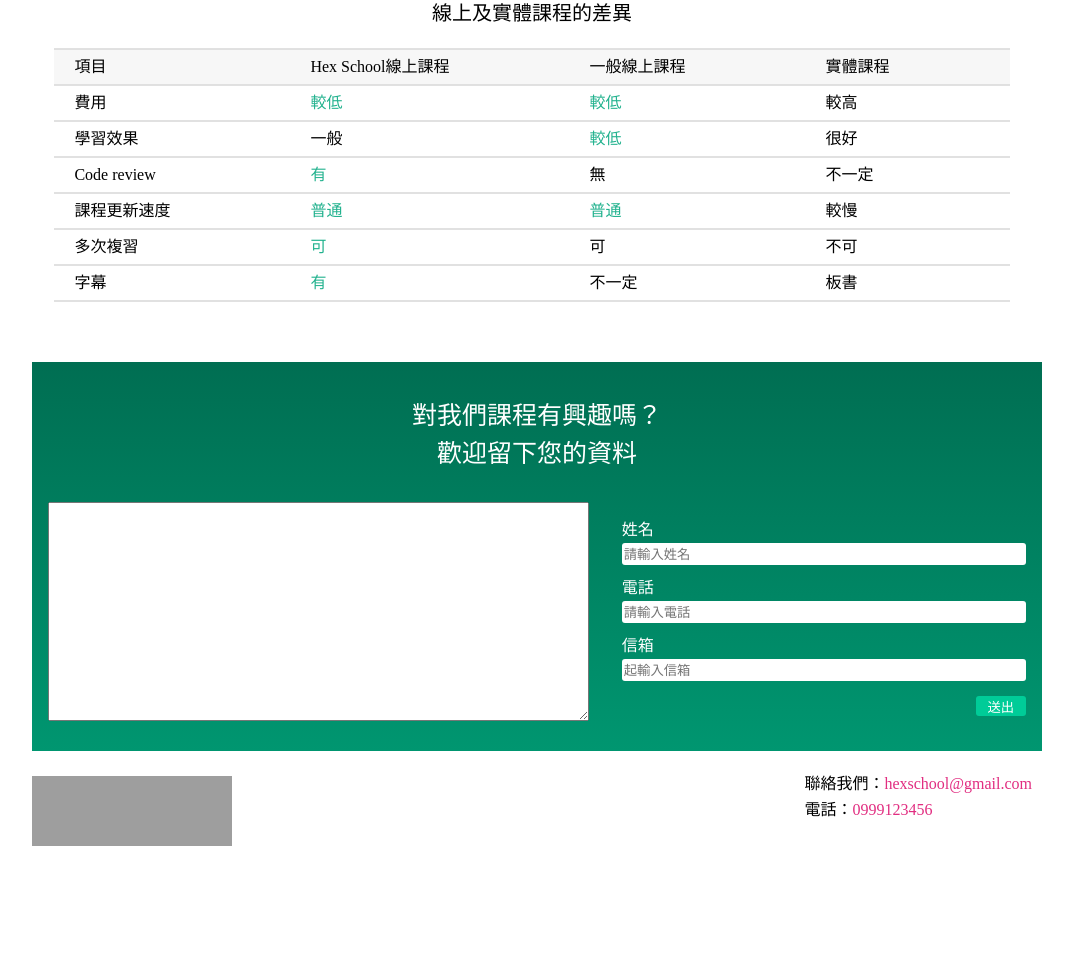
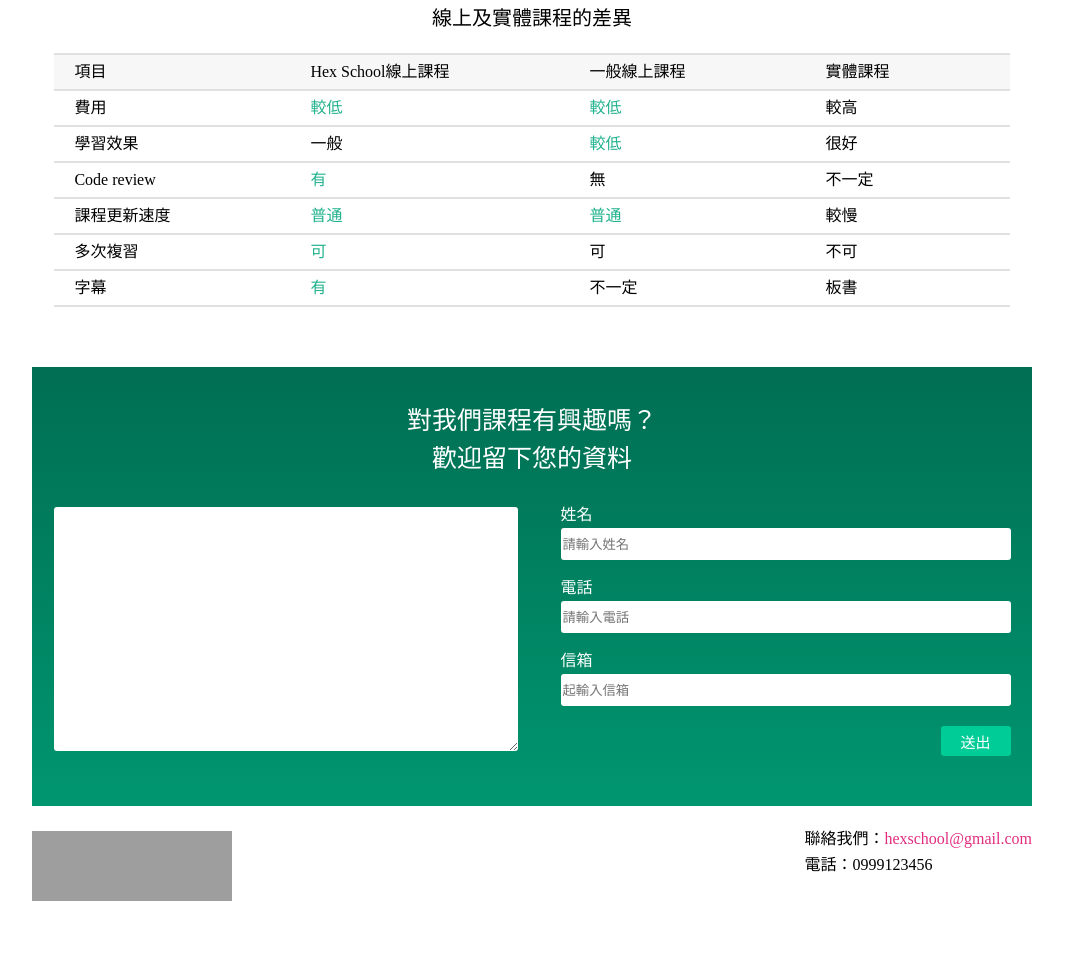
Before and after one commit to Wuzi51/htmlcssUpdate, a plain HTML site: page index.html in a window 1280 px wide. Shown: the part 1248-2209 px from the top of the page, without its empty margins (108-1181 px from the left). Before the commit the page ends 2154 px from the top, so only its background shows below. Drawn offline with Linux system fonts and the light colour scheme; grey boxes are pictures that could not be loaded.

Commit message:
Update style.css

```diff
--- a/style.css
+++ b/style.css
@@ -50,7 +50,7 @@ table {
 .wrap{
 	width: 1000px;
 	margin: 0 auto;
-	font-family: 微軟正黑體;
+	font-family: 微軟正黑體 sans-serif;
 }
 
 /* header */
@@ -79,6 +79,10 @@ a{
 	color: #21b4ed;
 }
 
+.sns a:hover{
+	font-weight: bold;
+}
+
 .navbar,.menu{
 	display: flex;
 	justify-content: space-between;
@@ -94,9 +98,8 @@ a{
 	white-space: nowrap;
 }
 
-.menu li{
-	margin: 20px 0px 0px 0px;
-	padding: 0px 20px;
+.menu{
+	align-items: center;
 }
 
 .menu li a{
@@ -104,7 +107,7 @@ a{
 	color: #0fcf9f;
 	display: block;
 	position: relative;
-	padding-bottom: 25px;
+	padding: 25px;
 }
 
 .menu li a::before {
@@ -112,6 +115,7 @@ a{
     position: absolute;
     display: block;
     bottom: 0;
+	left: 0;
     width: 0%;
     border-bottom: 3px solid #22d3a7;
     transition: all .3s;
@@ -203,7 +207,6 @@ a{
 }
 
 .info{
-	width: 1010px;
 	background: linear-gradient(to bottom, #006e52,#009670);
 }
 
@@ -219,17 +222,20 @@ a{
 	display: flex;
 	justify-content: space-around;
 	margin-bottom: 25px;
+	padding-bottom: 30px;
 }
 
 .messeage{
-	margin-bottom: 30px;
+	width: 460px;
+	height: 240px;
+	border-radius: 3px;
+	border: 1px;
 }
 
 .contactinfo{
-	width: 40%;
+	width: 45%;
 	display: flex;
 	flex-direction: column;
-	padding: 20px 0px;
 }
 
 .contactinfo label{
@@ -238,19 +244,21 @@ a{
 }
 
 .contactinfo input{
-	height: 20px;
-	margin-bottom: 15px;
+	height: 30px;
 	border-radius: 3px;
 	border: 1px;
+	margin-bottom: 20px;
 }
 
 .btn{
-	width: 50px;
+	width: 70px;
+	font-size: 15px;
     border: none;
     color: white;
     background:#00cc98;
-    align-self: flex-end;
 	cursor: pointer;
+	align-self: flex-end;
+	display: block;
 }
 
 .btn:hover{
@@ -278,6 +286,10 @@ a{
 	padding-bottom: 10px;
 }
 
-.footer span,footer a{
+.footer a{
 	color: #e12d80;
 }
+
+.footer a:hover{
+	text-decoration: underline;
+}
```
